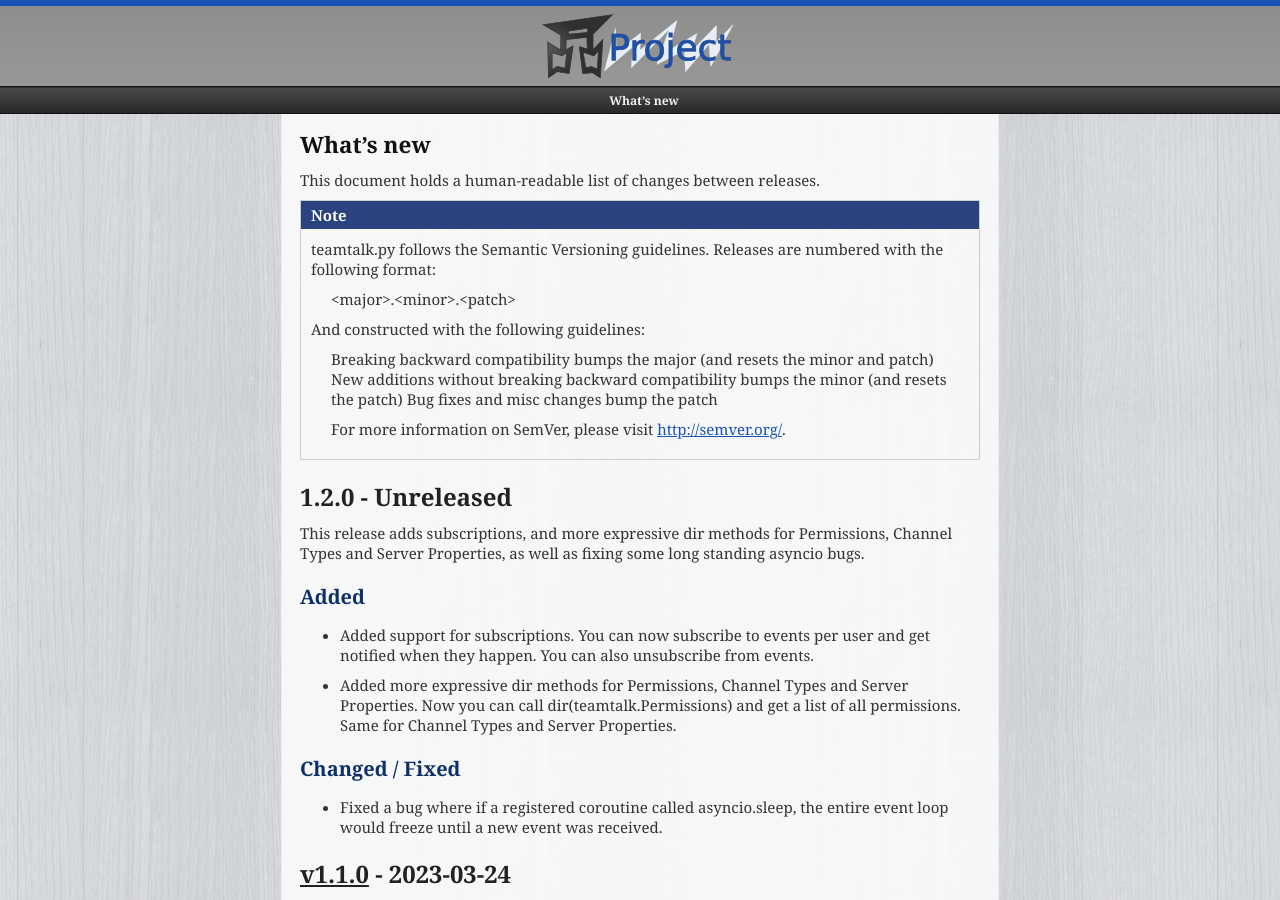
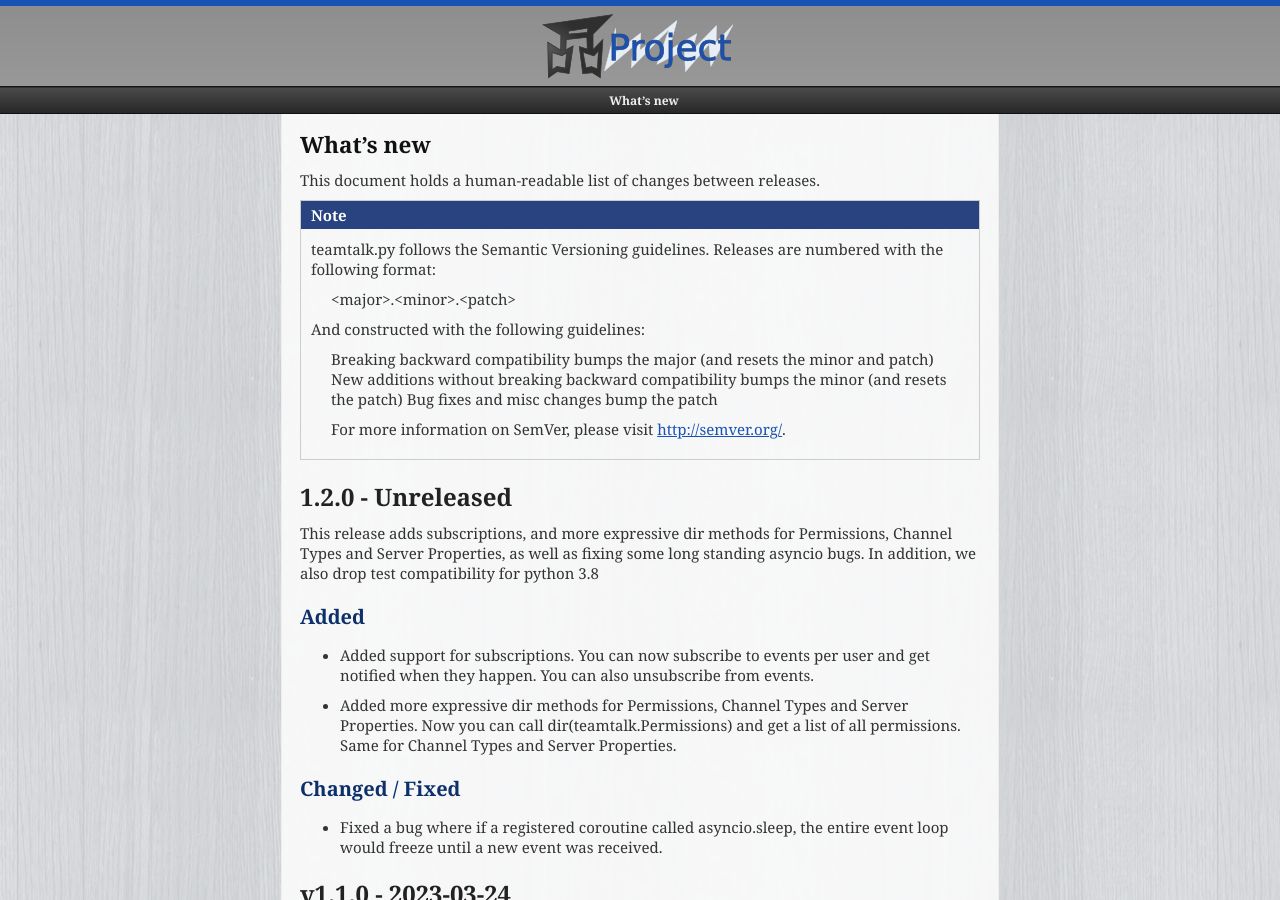
Before and after one commit to JessicaTegner/teamtalk.py, a Sphinx documentation site: the page built from docs/whats-new.rst, in a window 1280 px wide and 900 px high. Built offline with Sphinx 7.4.7, drawn with Linux system fonts in a browser that asks for light colours.

Commit message:
Removed py3.8 test running

```diff
--- a/docs/whats-new.rst
+++ b/docs/whats-new.rst
@@ -20,7 +20,7 @@ This document holds a human-readable list of changes between releases.
 1.2.0 - Unreleased
 ---------------------------------
 
-This release adds subscriptions, and more expressive dir methods for Permissions, Channel Types and Server Properties, as well as fixing some long standing asyncio bugs.
+This release adds subscriptions, and more expressive dir methods for Permissions, Channel Types and Server Properties, as well as fixing some long standing asyncio bugs. In addition, we also drop test compatibility for python 3.8
 
 Added
 ~~~~~
```
Also changed, not shown: 1 other file.
